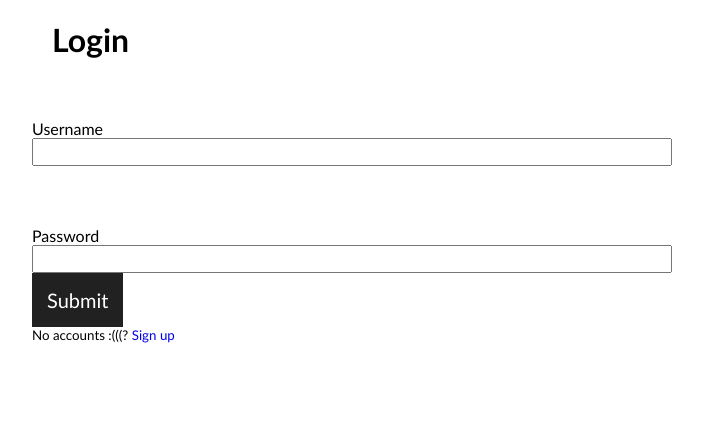
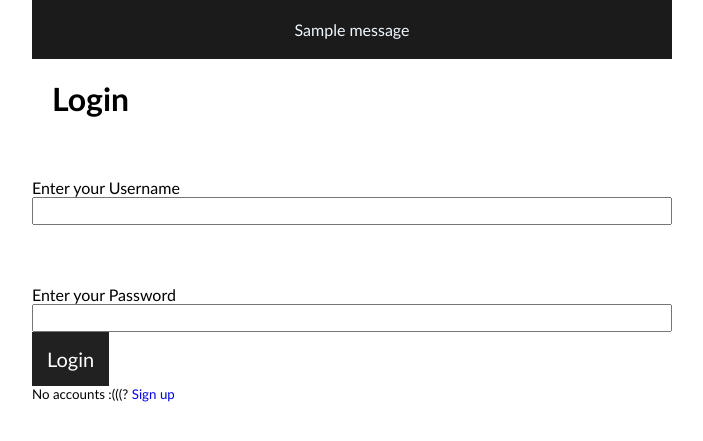
Before and after one commit to b0ssplz/Django_Beginner_Project, a Django app: page /login/ in a window 1280 px wide. Shown: the part 39-480 px from the top of the page, without its empty margins (288-991 px from the left). Run offline with Django 4.2, Linux system fonts and the light colour scheme; one stand-in notice (Sample message) is shown; parts of the project's set-up code (start-up, migrations or seed data) failed here and were passed over.

Commit message:
Change views to classess

```diff
--- a/blogproject/blogproject/settings.py
+++ b/blogproject/blogproject/settings.py
@@ -124,3 +124,9 @@ STATIC_URL = 'static/'
 # https://docs.djangoproject.com/en/4.0/ref/settings/#default-auto-field
 
 DEFAULT_AUTO_FIELD = 'django.db.models.BigAutoField'
+
+
+#LOGIN SETTINGS
+LOGIN_REDIRECT_URL='/index/'
+LOGOUT_REDIRECT_URL='/index/'
+LOGIN_URL='/login'
--- a/blogproject/posts/static/css/main.css
+++ b/blogproject/posts/static/css/main.css
@@ -68,3 +68,11 @@ form{
 .error{
     color: crimson;
 }
+
+
+.alert{
+    padding: 20px;
+    text-align: center;
+    background-color:rgb(27, 27, 27);
+    color: aliceblue;
+}
--- a/blogproject/posts/urls.py
+++ b/blogproject/posts/urls.py
@@ -1,14 +1,15 @@
 from django.urls import path
 from . import views
+from django.contrib.auth.decorators import login_required
 
 urlpatterns=[
-    path('index/',views.index, name='posts_home'),
+    path('index/',views.HomePageView.as_view(), name='posts_home'),
     path('greet/',views.greet, name='greet_name'),
     # path('posts/',views.return_all_posts, name='all_posts'),
     # path('post/<int:post_id>',views.return_one_post, name='one_post'),
-    path('about/',views.about, name='posts_about'),
+    path('about/',views.AboutView.as_view(), name='posts_about'),
     path('services/',views.services, name='posts_services'),
-    path('create_post/',views.create_post, name='create_post'),
+    path('create_post/',login_required(views.CreatePostView.as_view()), name='create_post'),
     path('post/<int:post_id>',views.post_detail, name='post_detail'),
     path('post/update/<int:post_id>/',views.update_post, name='update_post'),
 
--- a/blogproject/templates/login.html
+++ b/blogproject/templates/login.html
@@ -3,9 +3,27 @@
 {% block content %}
 
 <form action="" method="post" enctype="multipart/form-data">
+
+
+    {% if messages %}
+        {% for message in messages %}
+            <p class="alert">{{message}}</p>
+        {% endfor %}
+    {% endif %}
+
+
     {% csrf_token %}
     <!-- {{form.as_p}} -->
     <h1>Login</h1>
+
+
+    {% if form.errors %}
+        <p class = "error">{{form.errors}}</p>
+    {% endif %}
+
+
+
+
     {% for field in form %}
         <div class="form-goup">
             <p class="label"> {{ field.label}}</p>
@@ -13,7 +31,7 @@
         </div>
     {% endfor %}
 
-    <input type="submit" value="Submit" class="btn">
+    <input type="submit" value="Login" class="btn">
 
     <div class="form-goup">
         <small>
--- a/blogproject/users/forms.py
+++ b/blogproject/users/forms.py
@@ -1,5 +1,5 @@
 from django import forms
-from django.contrib.auth.forms import UserCreationForm
+from django.contrib.auth.forms import UserCreationForm, AuthenticationForm
 from django.contrib.auth.models import User
 
 # class UserRegistrationForm(forms.Form):
@@ -29,7 +29,16 @@ class UserRegistrationForm(UserCreationForm):
         model = User
         fields = ["username","email","password1","password2"]
 
-class LoginForm(forms.Form):
+# class LoginForm(forms.Form):
 
-    username = forms.CharField(widget=forms.TextInput(attrs={"class":"form-control"}))
-    password = forms.CharField(widget=forms.PasswordInput(attrs={"class":"form-control"}))
+#     username = forms.CharField(widget=forms.TextInput(attrs={"class":"form-control"}))
+#     password = forms.CharField(widget=forms.PasswordInput(attrs={"class":"form-control"}))
+
+class LoginForm(AuthenticationForm):
+    def __init__(self,*args,**kwargs):
+        super().__init__(*args,**kwargs)
+        self.fields["username"].label = "Enter your Username"
+        self.fields["password"].label = "Enter your Password"
+
+        self.fields["username"].widget = forms.TextInput(attrs={"class":"form-control"})
+        self.fields["password"].widget = forms.PasswordInput(attrs={"class":"form-control"})
--- a/blogproject/users/urls.py
+++ b/blogproject/users/urls.py
@@ -1,11 +1,12 @@
 from django.urls import path
 from . import views
-
+from django.contrib.auth import views as auth_views
+from .forms import LoginForm
 
 urlpatterns = [
     path('signup/',views.sign_up, name='signup'),
-    path('login/',views.login_user, name='login'),
-    path('logout/',views.logout_user, name='logout'),
+    path('login/',auth_views.LoginView.as_view(template_name="login.html", authentication_form=LoginForm),name='login'),
+    path('logout/',auth_views.LogoutView.as_view(), name='logout'),
 
 
 ]
--- a/blogproject/users/views.py
+++ b/blogproject/users/views.py
@@ -8,6 +8,7 @@ from posts.forms import PostCreationForm
 
 from django.contrib.auth.models import User
 from django.contrib.auth import login, logout, authenticate
+from django.contrib import messages
 # Create your views here.
 
 
@@ -36,12 +37,20 @@ def sign_up(request):
         if form.is_valid():
             form.save()
 
-            return redirect('posts_home')
+            messages.success(request,"User Creation Success")
+
+            return redirect('login')
 
     context = {
         'form':form
     }
     return render(request, 'signup.html',context)
+
+
+
+
+
+
 
 def login_user(request):
 
```
Also changed, not shown: blogproject/posts/views.py (+98 -37 lines), blogproject/db.sqlite3.
